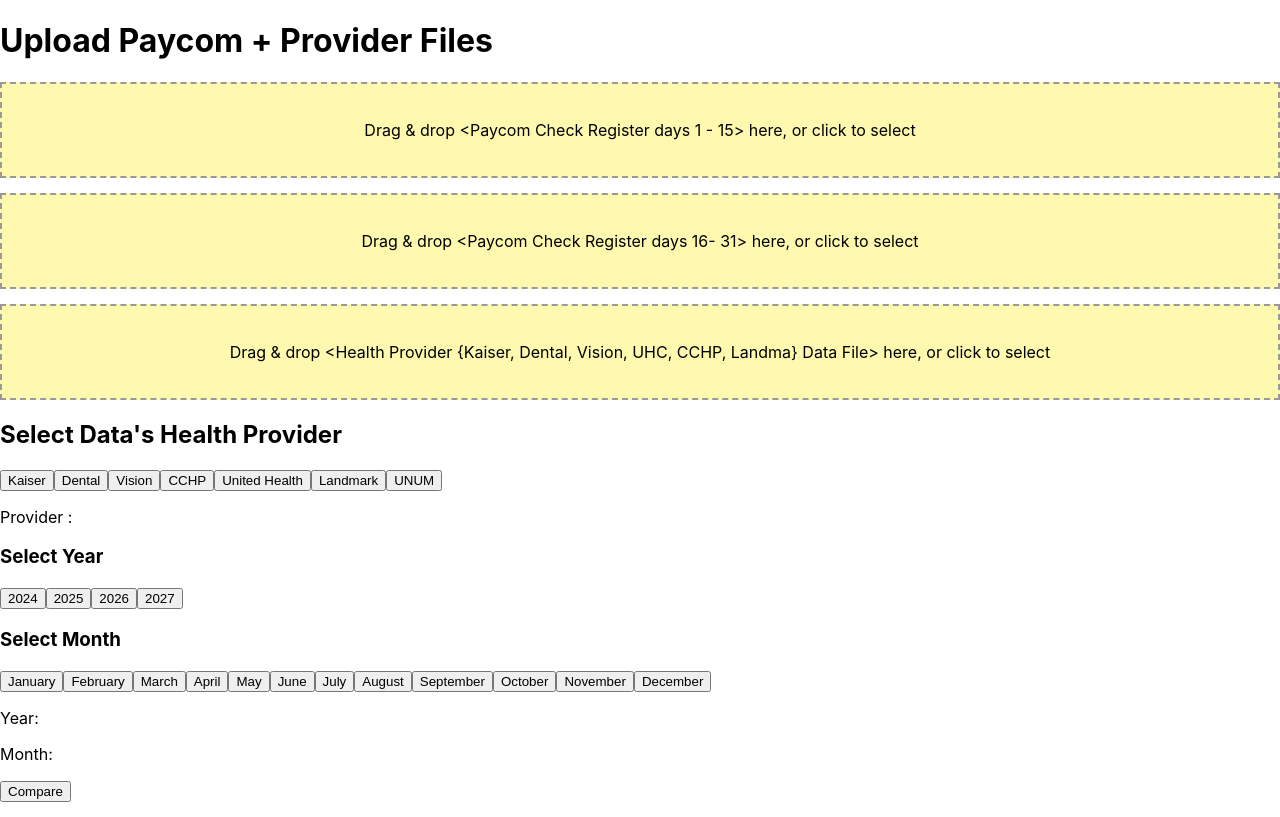
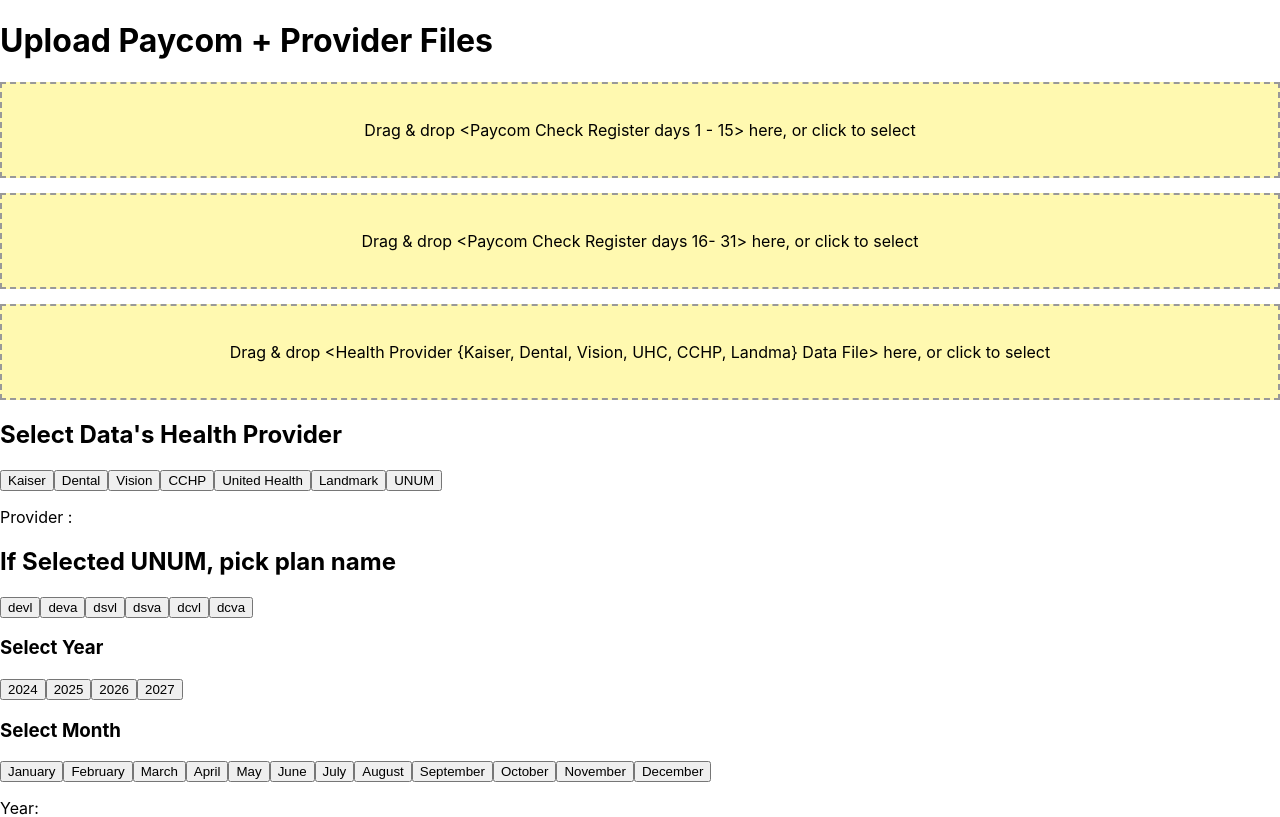
Before and after one commit to AlejandroPelcas/kaiming-healthData-clean, a React (Create React App) app in the folder frontend/: page / in a window 1280 px wide. Shown: the top 817 px of the page. Built offline with nearby package versions, Linux system fonts and the light colour scheme.

Commit message:
Created UNUM metric button

```diff
--- a/frontend/src/App.js
+++ b/frontend/src/App.js
@@ -4,6 +4,7 @@
 import YearMonthSelector from "./YearMonthSelector";
 import HealthProviderButton from "./HealthProvider";
 import MisMatchTable from "./MisMatchTable";
+import UnumMetric from "./UnumMetric";
 
 function FileUpload() {
   const [paycom1, setPaycom1] = useState(null);
@@ -108,6 +109,12 @@
         setMetric={setMetric}
         />
 
+      <h2> If Selected UNUM, pick plan name</h2>
+      <UnumMetric
+        // metric={metric} Does unumType go here?
+        setMetric={setMetric}>
+      </UnumMetric>
+
       <YearMonthSelector
         year={year}
         month={month}
--- /dev/null
+++ b/frontend/src/UnumMetric.js
@@ -0,0 +1,44 @@
+function UnumMetricButton({metric, setMetric}) {
+    return (
+        <div>
+            <button onClick={() => {
+                setMetric('devl');
+            }}
+            > devl
+            </button>
+
+            <button onClick={() => {
+                setMetric('deva');
+            }}
+            > deva
+            </button>
+
+            <button onClick={() => {
+                setMetric('dsvl');
+            }}
+            > dsvl
+            </button>
+
+            <button onClick={() => {
+                setMetric('dsva');
+            }}
+            > dsva
+            </button>
+
+            <button onClick={() => {
+                setMetric('dcvl');
+            }}
+            > dcvl
+            </button>
+
+            <button onClick={() => {
+                setMetric('dcva');
+            }}
+            > dcva
+            </button>
+
+        </div>
+    )
+}
+
+export default UnumMetricButton;
```
